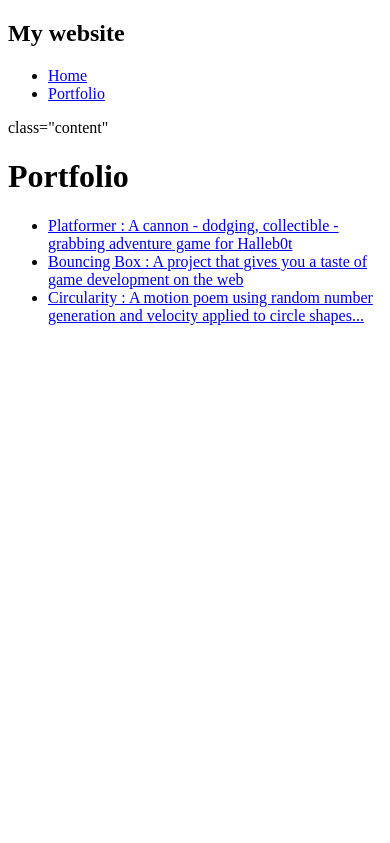
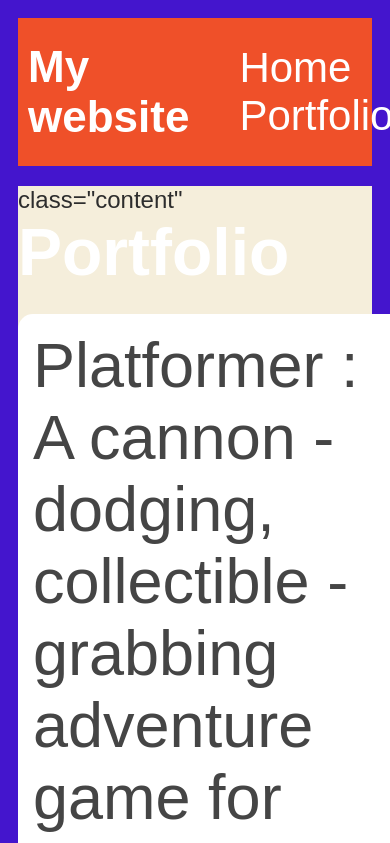
Before and after one commit to CaydenRichardson/CaydenRichardson.github.io, a plain HTML site: page portfolio.html in a window 390 px wide. Shown: the top 843 px of the page. Drawn offline with Linux system fonts and the light colour scheme.

Commit message:
add portfolio.html file

```diff
--- a/portfolio.html
+++ b/portfolio.html
@@ -2,6 +2,7 @@
 <html>
     <head>
         <title> My website </title>
+        <link  rel="stylesheet" href="style.css">
     </head>
 
     <body>
--- a/style.css
+++ b/style.css
@@ -48,3 +48,77 @@ main {
 .sidebar-img {
     width: 200px;
 }
+        /* portfolio styles */
+        .content h1 {
+            color: black;
+        }
+
+        #portfolio {
+            list-style-type: none;
+            padding-left: 0;
+        }
+
+        #portfolio li {
+            background: #fff;
+            padding: 10px;
+            border-radius: 10px;
+            margin-bottom: 10px;
+        }
+
+        #portfolio li:hover {
+            background: #eee;
+        }
+
+        #portfolio a {
+            text-decoration: none;
+            color: #454545;
+        }
+                    /* responsive web design */
+                    @media screen and (min-width: 120px) and (max-width: 1080px) {
+                        main {
+                          height: 100ch;
+                          zoom: 1.5;
+                          display: grid;
+                        }
+
+                        h1 {
+                          font-size: 44px;
+                        }
+
+                        h2 {
+                          font-size: 42px;
+                        }
+
+                        h3 {
+                          font-size: 36px;
+                        }
+
+                        #all-contents {
+                          height: 100ch;
+                          margin: none;
+                        }
+
+                        a {
+                          font-size: 42px;
+                        }
+
+                        .sidebar {
+                          margin-right: 0px;
+                          justify-content: center;
+                          align-items: center;
+                        }
+
+                        .sidebar-img {
+                          width: 100%;
+                        }
+
+                        p,
+                        li {
+                          font-size: 24px;
+                        }
+
+                        .content {
+                          align-content: center;
+                          justify-content: center;
+                        }
+                    }
```
